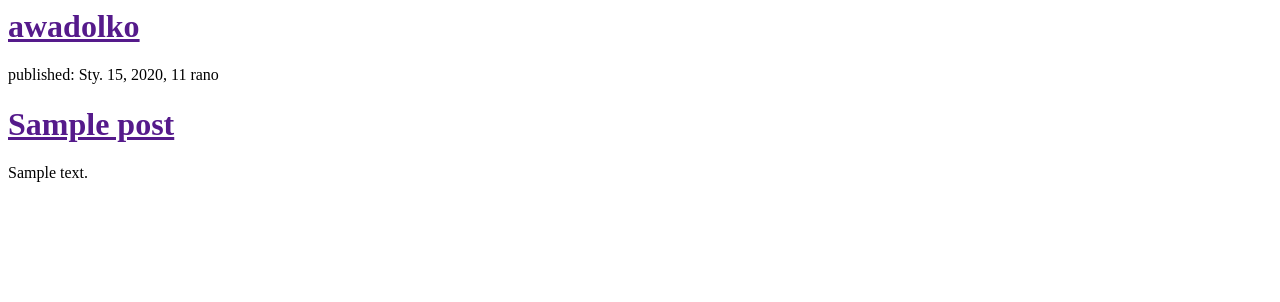
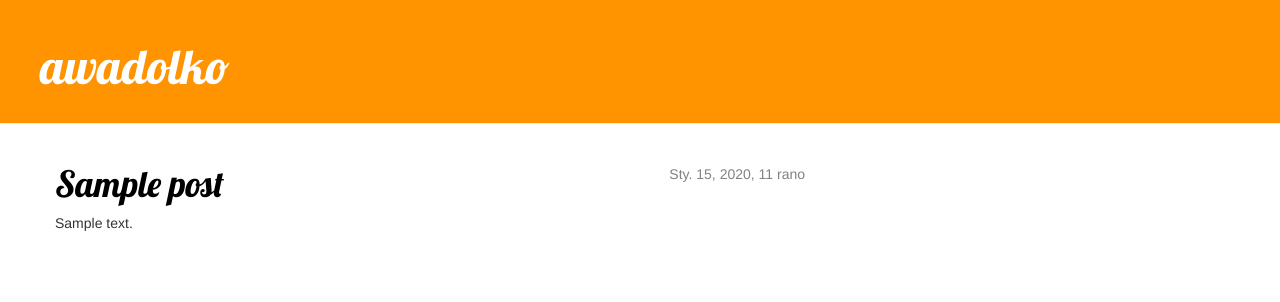
Before and after one commit to awadolko/my-first-blog, a Django app: template blog/templates/blog/post_list.html in a window 1280 px wide. Shown: the top 302 px of the page. Run offline with Django 3.2, Linux system fonts and the light colour scheme; the template is opened without the code that fills it: values that come from a table or form of the project are taken from there, others are empty; tables that the repository leaves empty hold one stand-in row (values such as "Sample post"); some libraries are stand-ins or nearby versions.

Commit message:
Dodane style css

```diff
--- a/blog/templates/blog/post_list.html
+++ b/blog/templates/blog/post_list.html
@@ -1,21 +1,36 @@
+{% load staticfiles %}
+
 <html>
 	<head>
 		<title>awadolko blog</title>
+		<link rel="stylesheet" href="https://maxcdn.bootstrapcdn.com/bootstrap/3.3.6/css/bootstrap.min.css" integrity="sha384-1q8mTJOASx8j1Au+a5WDVnPi2lkFfwwEAa8hDDdjZlpLegxhjVME1fgjWPGmkzs7" crossorigin="anonymous">
+		<link rel="stylesheet" href="https://maxcdn.bootstrapcdn.com/bootstrap/3.3.6/css/bootstrap-theme.min.css" integrity="sha384-fLW2N01lMqjakBkx3l/M9EahuwpSfeNvV63J5ezn3uZzapT0u7EYsXMjQV+0En5r" crossorigin="anonymous">
+		<link rel="stylesheet" href="{% static 'css/blog.css' %}">
+		<link href="//fonts.googleapis.com/css?family=Lobster&subset=latin,latin-ext" rel="stylesheet" type="text/css">
+
 	</head>
 
 	<body>
-		<div>
+		<div class ="page-header">
 			<h1><a href="">awadolko</a></h1>
 		</div>
 
 
-		{% for post in posts %}
-			<div>
-				<p>published: {{ post.published_date }}</p>
-				<h1><a href=""> {{ post.title }}</a></h1>
-				<p> {{ post.text|linebreaks }}</p>
-			</div>
-		{% endfor %}
+		<div class="content container">
+   			<div class="row">
+        		<div class="col-md-8">
+            		{% for post in posts %}
+                		<div class="post">
+                    		<div class="date">
+                        		{{ post.published_date }}
+                    		</div>
+                    		<h1><a href="">{{ post.title }}</a></h1>
+                    	<p>{{ post.text|linebreaks }}</p>
+                		</div>
+            		{% endfor %}
+        		</div>
+    		</div>
+		</div>
 
 	</body>
 </html>
--- a/mysite/settings.py
+++ b/mysite/settings.py
@@ -102,3 +102,6 @@ USE_TZ = True
 
 STATIC_URL = '/static/'
 STATIC_ROOT = os.path.join(BASE_DIR, 'public', 'static')
+STATICFILES_DIRS = (
+    os.path.join(BASE_DIR, "static"),
+)
--- /dev/null
+++ b/static/css/blog.css
@@ -0,0 +1,49 @@
+
+
+.page-header {
+    background-color: #ff9400;
+    margin-top: 0;
+    padding: 20px 20px 20px 40px;
+}
+
+.page-header h1, .page-header h1 a, .page-header h1 a:visited, .page-header h1 a:active {
+    color: #ffffff;
+    font-size: 36pt;
+    text-decoration: none;
+}
+
+.content {
+    margin-left: 40px;
+}
+
+h1, h2, h3, h4 {
+    font-family: 'Lobster', cursive;
+}
+
+.date {
+    float: right;
+    color: #828282;
+}
+
+.save {
+    float: right;
+}
+
+.post-form textarea, .post-form input {
+    width: 100%;
+}
+
+.top-menu, .top-menu:hover, .top-menu:visited {
+    color: #ffffff;
+    float: right;
+    font-size: 26pt;
+    margin-right: 20px;
+}
+
+.post {
+    margin-bottom: 70px;
+}
+
+.post h1 a, .post h1 a:visited {
+    color: #000000;
+}
```
